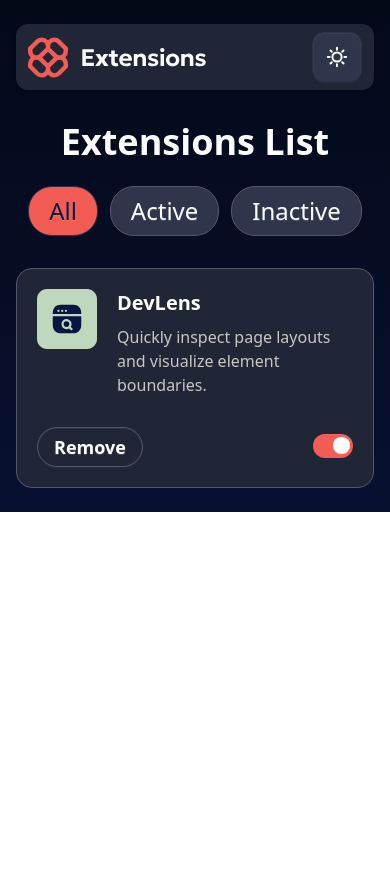
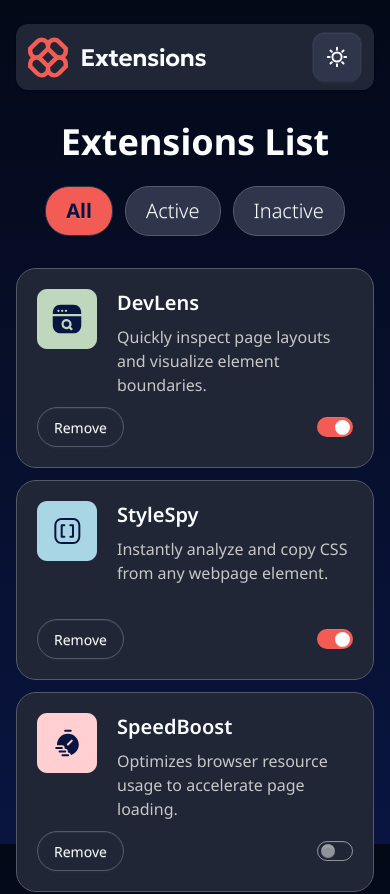
Before and after one commit to kingwell47/fem-extension-manager, a React (Vite) app: page / in a window 390 px wide. Shown: the top 894 px of the page. Before the commit the page ends 844 px from the top, so only its background shows below. Built offline with nearby package versions, Linux system fonts and the light colour scheme.

Commit message:
imported data, mobile view relatively complete

```diff
--- a/src/App.jsx
+++ b/src/App.jsx
@@ -4,7 +4,10 @@ function App() {
   const currentTheme = "fem-dark";
 
   return (
-    <div data-theme={currentTheme} className="px-4 py-6">
+    <div
+      data-theme={currentTheme}
+      className="px-4 py-6 flex flex-col justify-center items-center gap-8 font-display"
+    >
       <MainPage />
     </div>
   );
--- a/src/components/ExtensionCard.jsx
+++ b/src/components/ExtensionCard.jsx
@@ -3,12 +3,8 @@ import React, { useState } from "react";
 const ExtensionCard = ({ logo, name, description, isActive }) => {
   const [isToggleActive, setIsToggleActive] = useState(isActive);
 
-  const handleToggle = () => {
-    setIsToggleActive(!isActive);
-  };
-
   return (
-    <div className="card bg-base-100 w-full h-55 border border-neutral-content p-5 rounded-2xl flex flex-col justify-between">
+    <div className="card bg-base-100 w-full h-50 border border-neutral-content p-5 rounded-box flex flex-col justify-between">
       <div className="flex gap-5 items-start">
         <img src={logo} alt={name} />
         <div className="flex flex-col gap-2">
@@ -16,15 +12,15 @@ const ExtensionCard = ({ logo, name, description, isActive }) => {
           <p className="text-md text-secondary-content">{description}</p>
         </div>
       </div>
-      <div className="flex justify-between items-baseline">
-        <button className="btn bg-base-100 border-neutral-content rounded-3xl text-lg">
+      <div className="flex justify-between items-center">
+        <button className="btn bg-base-100 border-neutral-content rounded-3xl text-md font-normal">
           Remove
         </button>
         <input
           type="checkbox"
-          className="toggle checked:bg-accent checked:border-0"
+          className="toggle checked:bg-accent checked:border-0 w-9 h-5"
           checked={isToggleActive}
-          onChange={() => handleToggle}
+          onChange={() => setIsToggleActive(!isToggleActive)}
         />
       </div>
     </div>
--- a/src/index.css
+++ b/src/index.css
@@ -53,7 +53,7 @@
   --color-error-content: oklch(27% 0.105 12.094);
   --radius-selector: 0.5rem;
   --radius-field: 0.25rem;
-  --radius-box: 0.5rem;
+  --radius-box: 1.25rem;
   --size-selector: 0.25rem;
   --size-field: 0.25rem;
   --border: 1px;
--- a/src/pages/MainPage.jsx
+++ b/src/pages/MainPage.jsx
@@ -2,19 +2,13 @@ import React, { useState } from "react";
 import TopBar from "../components/TopBar";
 import ExtensionCard from "../components/ExtensionCard";
 
+import extensionsData from "../data.json";
+
 const MainPage = () => {
   const [activeButton, setActiveButton] = useState(0);
 
-  const sampleData = {
-    logo: "./assets/images/logo-devlens.svg",
-    name: "DevLens",
-    description:
-      "Quickly inspect page layouts and visualize element boundaries.",
-    isActive: true,
-  };
-
   return (
-    <div className="flex flex-col justify-center items-center gap-8">
+    <>
       <TopBar />
       <div className="flex flex-col gap-6">
         <h1 className="text-4xl font-bold text-center">Extensions List</h1>
@@ -22,10 +16,10 @@ const MainPage = () => {
           {["All", "Active", "Inactive"].map((item, index) => (
             <li key={index}>
               <button
-                className={`btn rounded-3xl px-5 py-6 text-2xl font-normal shadow-none ${
+                className={`btn rounded-3xl px-5 py-6 text-xl shadow-none ${
                   activeButton == index
-                    ? `bg-accent text-neutral`
-                    : `border border-neutral-content`
+                    ? `bg-accent text-neutral font-bold`
+                    : `border border-neutral-content font-light`
                 }`}
                 onClick={() => setActiveButton(index)}
               >
@@ -35,10 +29,12 @@ const MainPage = () => {
           ))}
         </ul>
       </div>
-      <div className="grid grid-cols-1 w-full h-full">
-        <ExtensionCard {...sampleData} />
+      <div className="grid grid-cols-1 md:grid-cols-2 lg:grid-cols-3 w-full h-full gap-3">
+        {extensionsData.map((item, index) => {
+          return <ExtensionCard key={index} {...item} />;
+        })}
       </div>
-    </div>
+    </>
   );
 };
 
```
Also changed, not shown: src/data.json (renamed from data.json).
